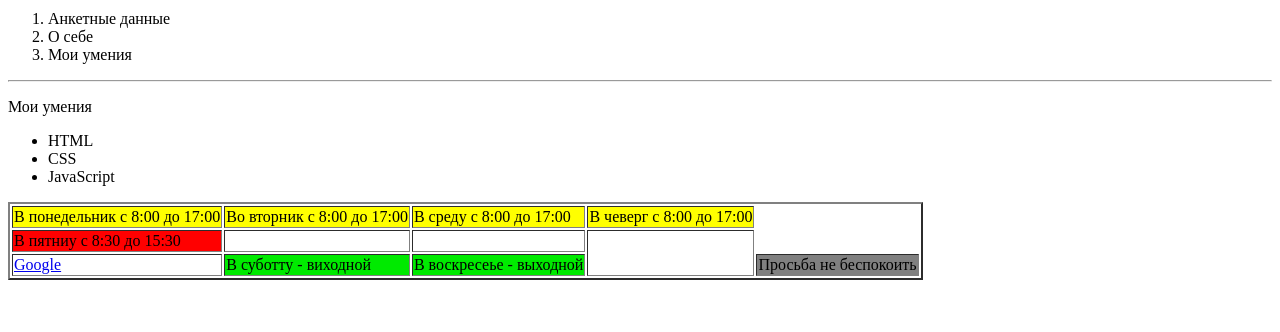
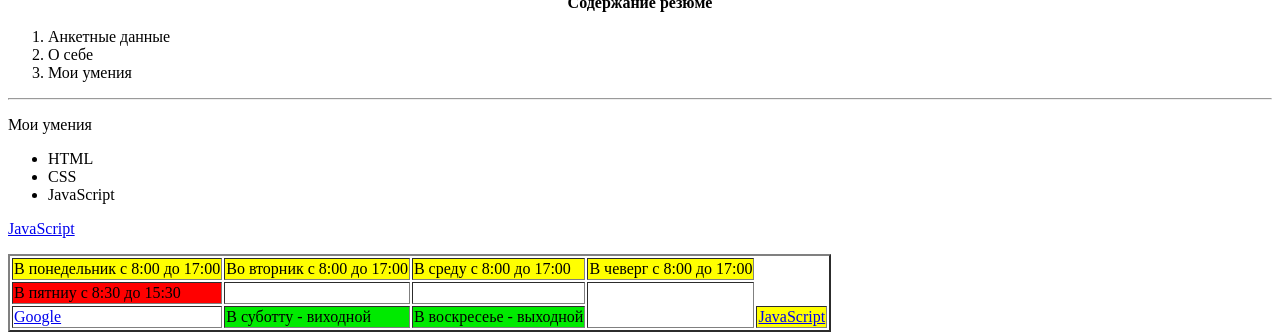
Before and after one commit to iD-ShaH/JS, a plain HTML site: page index.html in a window 1280 px wide. Shown: the part 482-814 px from the top of the page. Drawn offline with Linux system fonts and the light colour scheme.

Commit message:
Added DZ2

```diff
--- a/index.html
+++ b/index.html
@@ -1,6 +1,8 @@
-<html>
+<!DOCTYPE html>
+<html lang="ru">
 <head>
     <title>Резюме</title>
+    <meta charset="UTF-8">
 </head>
 <p>
     <h1 align="center"><strong> Джафаров Шахлар</strong></h1>
@@ -10,7 +12,7 @@
 <!--</p> <script> src=script.js </script> </p>-->
     <a href="https://www.google.com.ua/?hl=ru"><p align="center"> <img src="girl-sitting-on-armchair-with-laptop-by-oblik-studio.png" = width="300px" =
     height="300px" border="3px" =
-    alt="Картинка блога" /> </p></a>
+    alt="Картинкb блога - нет" /> </p></a>
     <p align="center"><strong>Содержание резюме</strong></p>
     </p>
     <ol>
@@ -27,6 +29,11 @@
             <li>JavaScript</li>
         </ul>
     </p>
+    <!--Создание ссылки на файл JS-->
+    <p><a target="_blank" href="script.js">
+        JavaScript
+    </a></p>
+
     <table border="2px" align="left">
         <tr>
             <td bgcolor="yellow">В понедельник с 8:00 до 17:00</td>
@@ -43,7 +50,9 @@
             <td><a href="https://www.google.com.ua/?hl=ru" target="_blank">Google</a></td>
             <td bgcolor="grean">В суботту - виходной</td>
             <td bgcolor="grean">В воскресеье - выходной</td>
-            <td bgcolor="grey">Просьба не беспокоить</td>
+            <td bgcolor="yellow"><a target="_blank" href="script.js">
+                JavaScript
+            </a></td>
         </tr>
     </table>
 </body>
```
Also changed, not shown: DZ/DZ-1/DZ-1.html (renamed from DZ/DZ-1.html), 1 other file.
